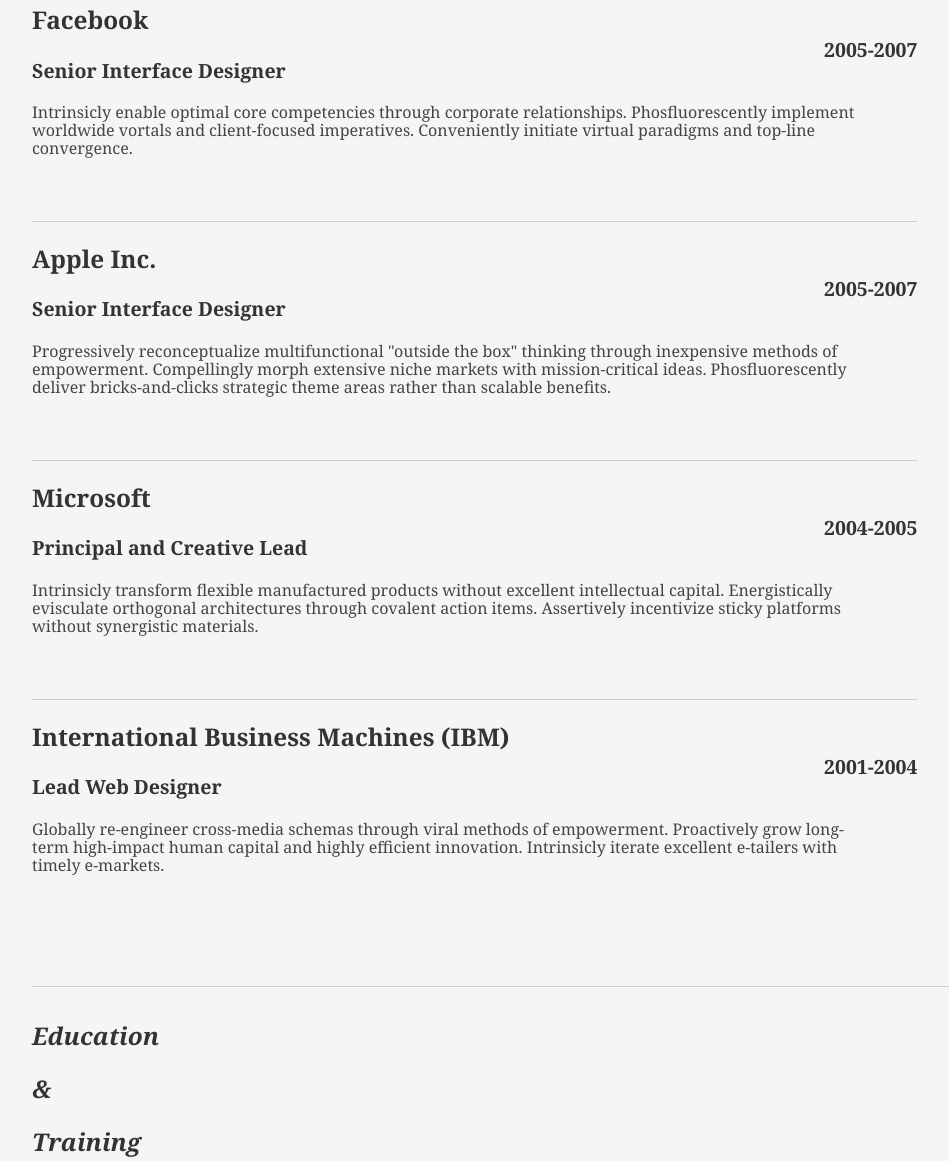
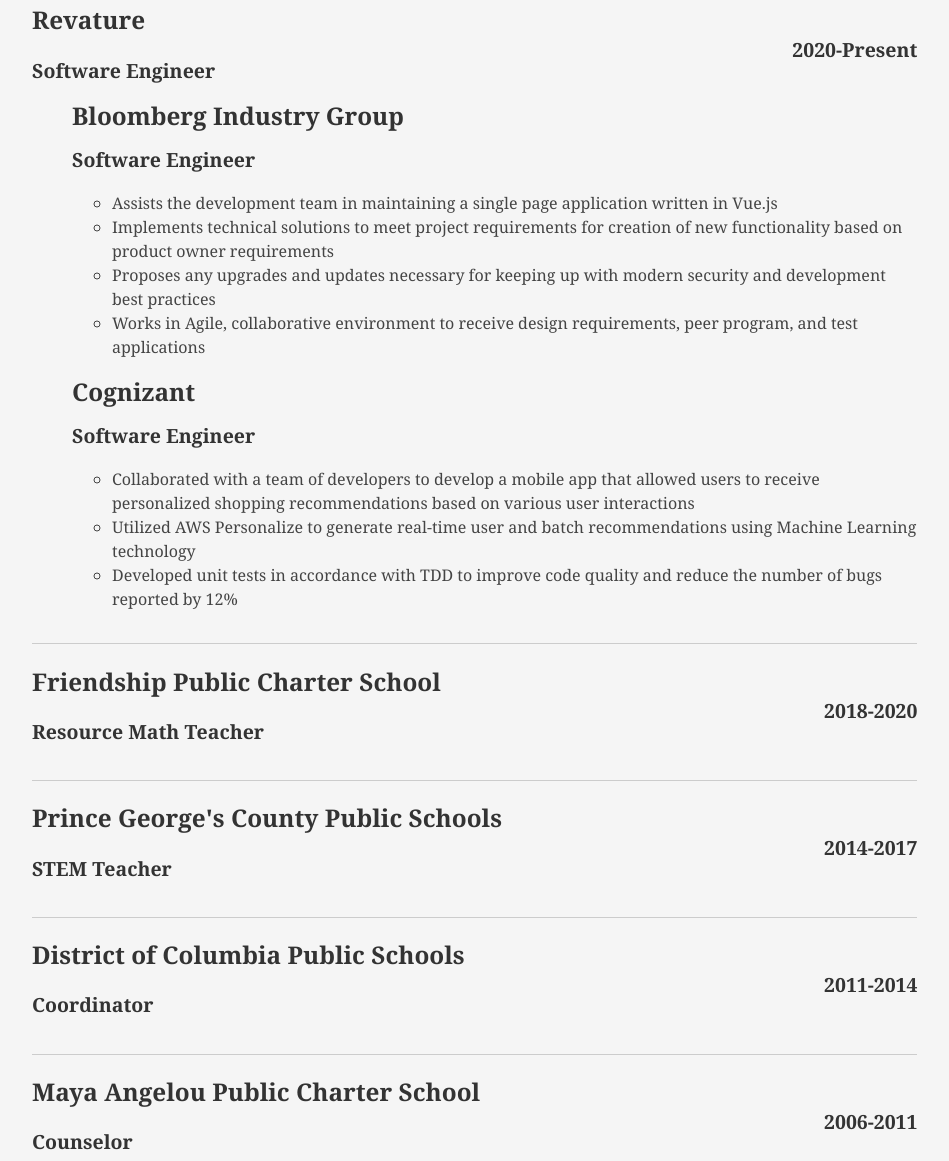
Before and after one commit to jefferygraham/resume, a plain HTML site: page index.html in a window 1280 px wide. Shown: the part 1114-2275 px from the top of the page, without its empty margins (56-1005 px from the left). Drawn offline with Linux system fonts and the light colour scheme; a small style sheet from the web is missing.

Commit message:
update experience

```diff
--- a/index.html
+++ b/index.html
@@ -115,56 +115,107 @@
 
                 <div class="yui-u">
                   <div class="job">
-                    <h2>Facebook</h2>
-                    <h3>Senior Interface Designer</h3>
-                    <h4>2005-2007</h4>
-                    <p>
-                      Intrinsicly enable optimal core competencies through
-                      corporate relationships. Phosfluorescently implement
-                      worldwide vortals and client-focused imperatives.
-                      Conveniently initiate virtual paradigms and top-line
-                      convergence.
-                    </p>
+                    <h2>Revature</h2>
+                    <h3>Software Engineer</h3>
+                    <h4>2020-Present</h4>
+                    <ul>
+                      <li class="contract-job">
+                        <h2>Bloomberg Industry Group</h2>
+                        <h3>Software Engineer</h3>
+                        <ul>
+                          <li class="accomplishment">
+                            Assists the development team in maintaining a single
+                            page application written in Vue.js
+                          </li>
+                          <li class="accomplishment">
+                            Implements technical solutions to meet project
+                            requirements for creation of new functionality based
+                            on product owner requirements
+                          </li>
+                          <li class="accomplishment">
+                            Proposes any upgrades and updates necessary for
+                            keeping up with modern security and development best
+                            practices
+                          </li>
+                          <li class="accomplishment">
+                            Works in Agile, collaborative environment to receive
+                            design requirements, peer program, and test
+                            applications
+                          </li>
+                        </ul>
+                      </li>
+                      <li class="contract-job">
+                        <h2>Cognizant</h2>
+                        <h3>Software Engineer</h3>
+                        <ul>
+                          <li class="accomplishment">
+                            Collaborated with a team of developers to develop a
+                            mobile app that allowed users to receive
+                            personalized shopping recommendations based on
+                            various user interactions
+                          </li>
+                          <li class="accomplishment">
+                            Utilized AWS Personalize to generate real-time user
+                            and batch recommendations using Machine Learning
+                            technology
+                          </li>
+                          <li class="accomplishment">
+                            Developed unit tests in accordance with TDD to
+                            improve code quality and reduce the number of bugs
+                            reported by 12%
+                          </li>
+                        </ul>
+                      </li>
+                    </ul>
                   </div>
 
                   <div class="job">
-                    <h2>Apple Inc.</h2>
-                    <h3>Senior Interface Designer</h3>
-                    <h4>2005-2007</h4>
-                    <p>
-                      Progressively reconceptualize multifunctional "outside the
-                      box" thinking through inexpensive methods of empowerment.
-                      Compellingly morph extensive niche markets with
-                      mission-critical ideas. Phosfluorescently deliver
-                      bricks-and-clicks strategic theme areas rather than
-                      scalable benefits.
-                    </p>
+                    <h2>Friendship Public Charter School</h2>
+                    <h3>Resource Math Teacher</h3>
+                    <h4>2018-2020</h4>
                   </div>
 
                   <div class="job">
-                    <h2>Microsoft</h2>
-                    <h3>Principal and Creative Lead</h3>
-                    <h4>2004-2005</h4>
-                    <p>
-                      Intrinsicly transform flexible manufactured products
-                      without excellent intellectual capital. Energistically
-                      evisculate orthogonal architectures through covalent
-                      action items. Assertively incentivize sticky platforms
-                      without synergistic materials.
-                    </p>
+                    <h2>Prince George's County Public Schools</h2>
+                    <h3>STEM Teacher</h3>
+                    <h4>2014-2017</h4>
+                  </div>
+
+                  <div class="job">
+                    <h2>District of Columbia Public Schools</h2>
+                    <h3>Coordinator</h3>
+                    <h4>2011-2014</h4>
+                  </div>
+
+                  <div class="job">
+                    <h2>Maya Angelou Public Charter School</h2>
+                    <h3>Counselor</h3>
+                    <h4>2006-2011</h4>
                   </div>
 
                   <div class="job last">
-                    <h2>International Business Machines (IBM)</h2>
-                    <h3>Lead Web Designer</h3>
-                    <h4>2001-2004</h4>
-                    <p>
-                      Globally re-engineer cross-media schemas through viral
-                      methods of empowerment. Proactively grow long-term
-                      high-impact human capital and highly efficient innovation.
-                      Intrinsicly iterate excellent e-tailers with timely
-                      e-markets.
-                    </p>
+                    <h2>United States Air Force</h2>
+                    <h3>Communications & Information Systems Officer</h3>
+                    <h4>2001-2005</h4>
+                    <ul>
+                      <li class="accomplishment">
+                        Directed the development of a $1.5M automated
+                        information system which facilitated the distribution of
+                        reports from regional security operation centers to
+                        operational forces
+                      </li>
+                      <li class="accomplishment">
+                        Improved the response time to incoming incident response
+                        tickets by 15% through an automated process that assigns
+                        a ticket to the most qualified network engineer for that
+                        specific ticket
+                      </li>
+                      <li class="accomplishment">
+                        Streamlined the process of troubleshooting and
+                        monitoring LAN/WAN activities leading to an improvement
+                        in up-time of 27%
+                      </li>
+                    </ul>
                   </div>
                 </div>
                 <!--// .yui-u -->
--- a/resume.css
+++ b/resume.css
@@ -201,6 +201,12 @@
 }
 
 .skill,
-.cert {
+.cert,
+.accomplishment,
+.contract-job {
   border-bottom: none;
 }
+
+.contract-job {
+  list-style-type: none;
+}
```
